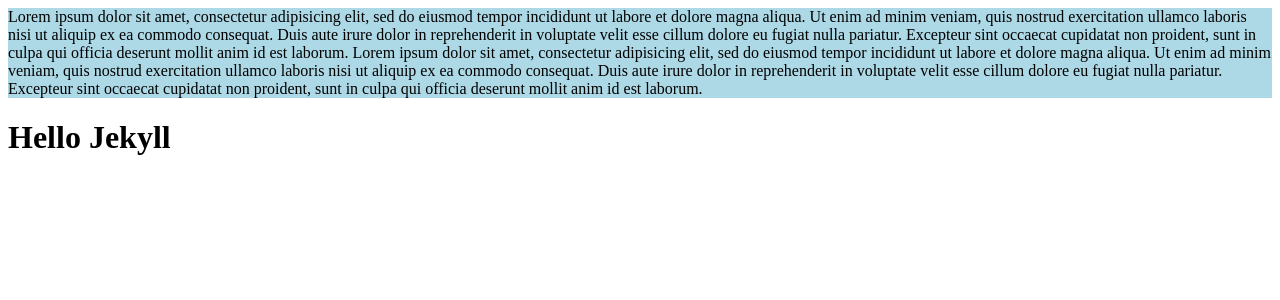
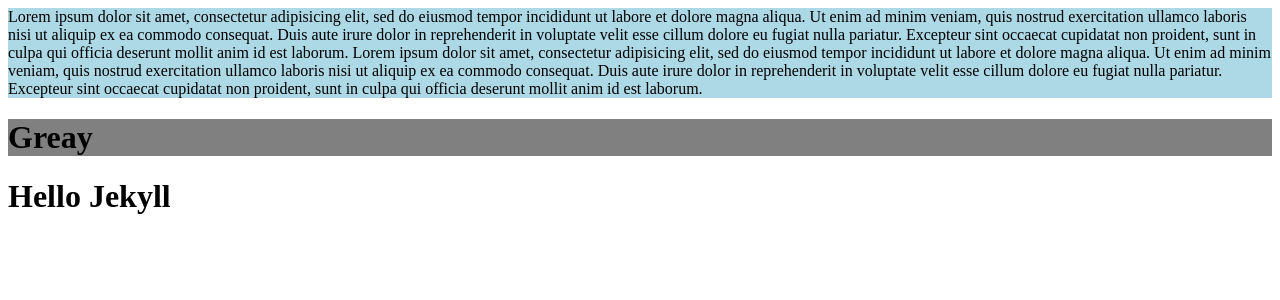
Before and after one commit to FalconDesign/Jekyll-training, a Jekyll site: the page built from index.html, in a window 1280 px wide. Shown: the top 300 px of the page. Built offline with Jekyll 4.4.1, drawn with Linux system fonts in a browser that asks for light colours; Markdown is read by kramdown in place of the engine named in the settings.

Commit message:
Second change of second

```diff
--- /dev/null
+++ b/_includes/footer.html
@@ -0,0 +1,5 @@
+<footer>
+
+<h1>Greay</h1>
+
+</footer>
--- a/app.css
+++ b/app.css
@@ -1,3 +1,7 @@
 header {
   background: lightblue;
 }
+
+footer {
+background: gray;
+}
--- a/index.html
+++ b/index.html
@@ -4,4 +4,5 @@ layout: default
 
 {% include header.html %}
 
+{% include footer.html %}
 <h1>Hello Jekyll</h1>
```
